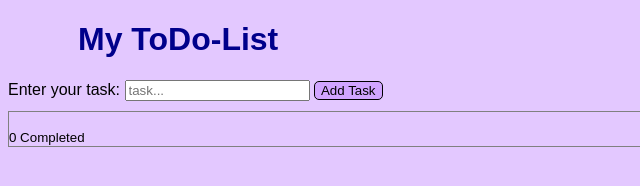
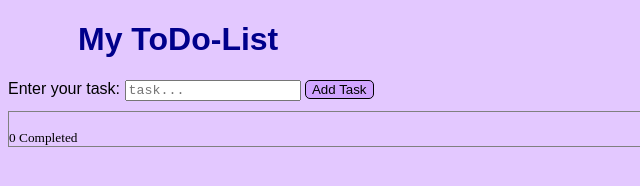
Before and after one commit to viktornoskire/sjpi-24-uppgift4, a plain HTML site: page index.html in a window 1280 px wide. Shown: the full height of the page, 0-640 px from the left. Drawn offline with Linux system fonts and the light colour scheme.

Commit message:
Changed font for input

```diff
--- a/style.css
+++ b/style.css
@@ -41,11 +41,15 @@ body
     cursor:pointer;
 }
 
+#myInput
+{
+    font-family: 'Courier New', Courier, monospace;
+}
+
 #listDiv
 {
     border-style: groove;
     border-color:gray;
     border-width: 1px;
     cursor:default;
-    font:message-box;
 }
```
